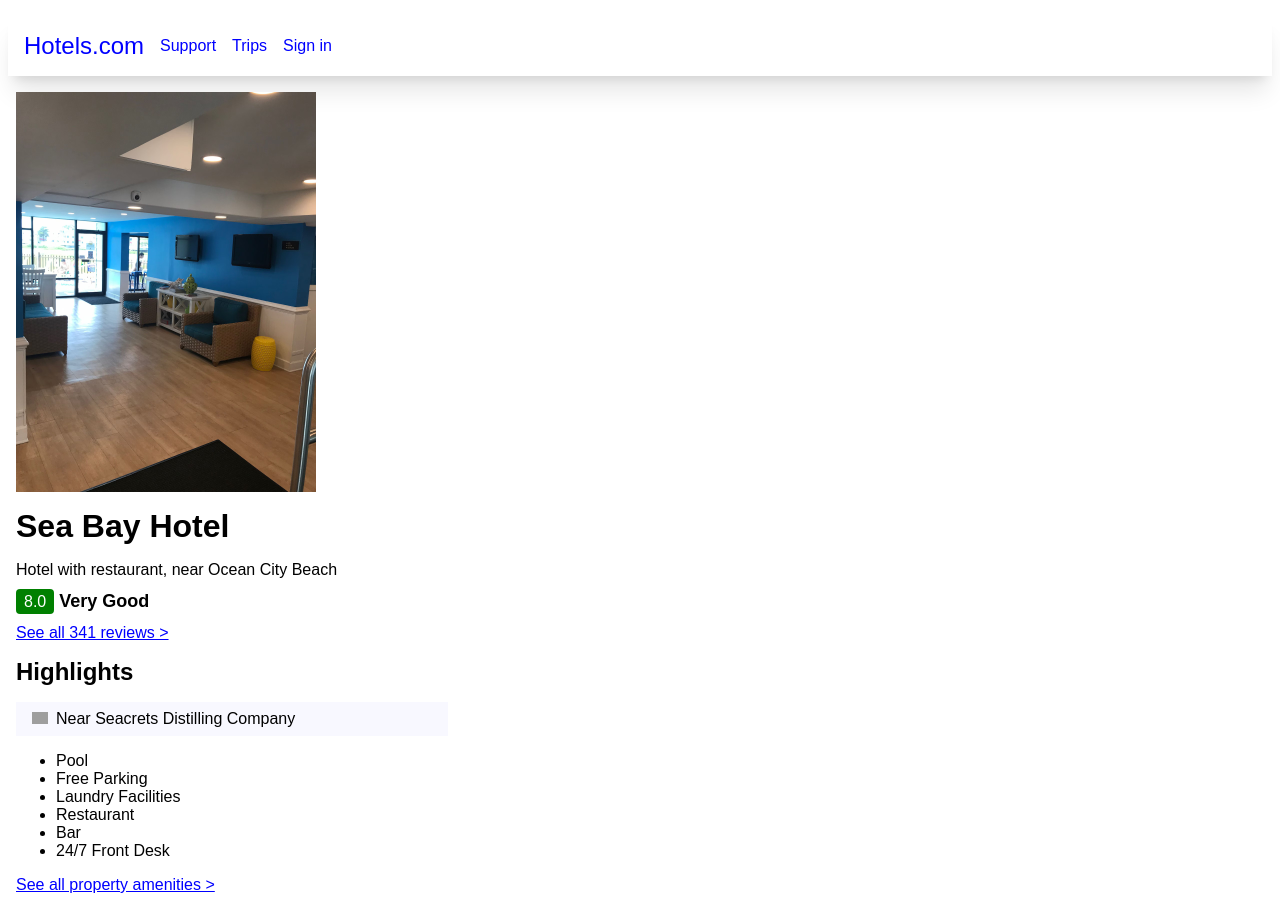
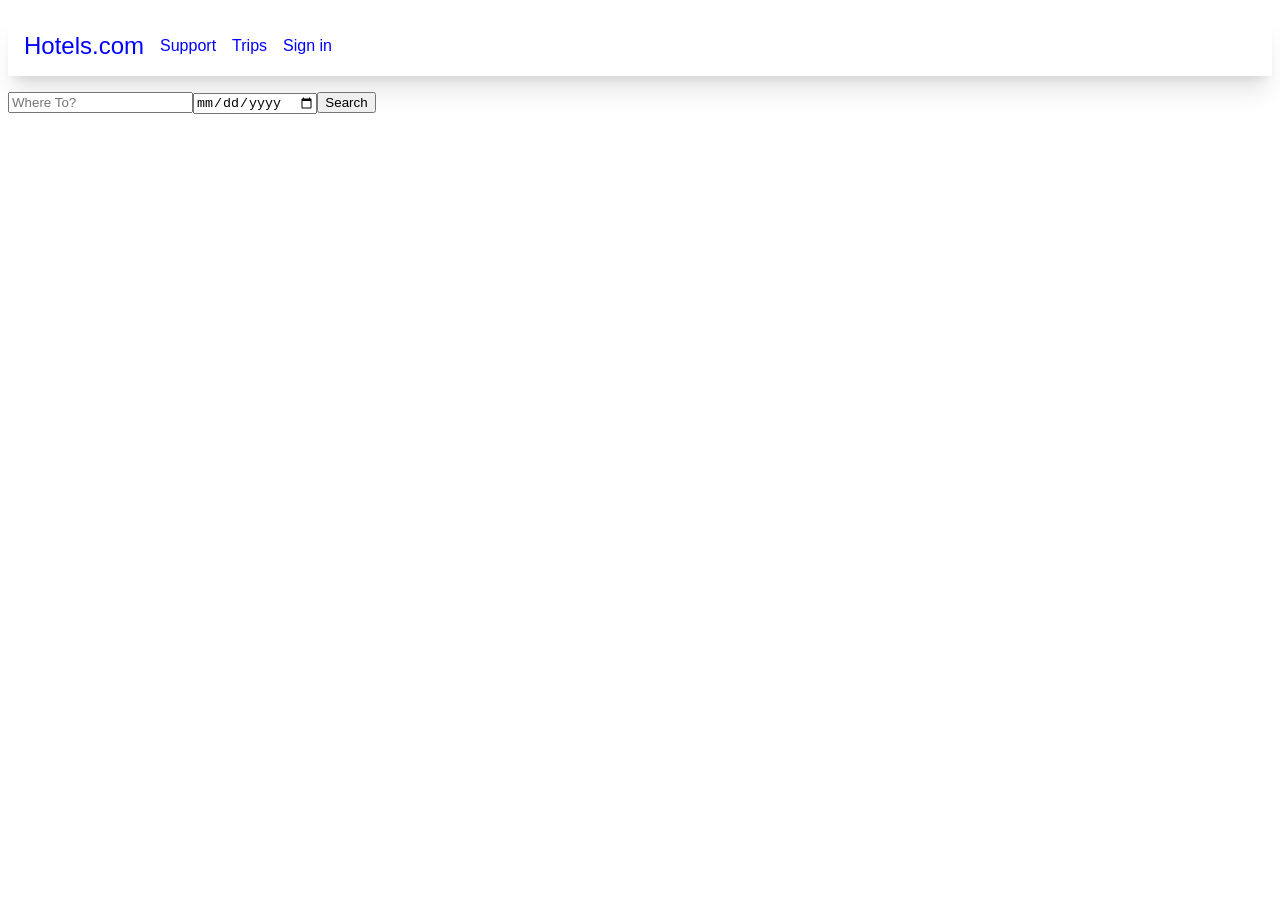
Before and after one commit to irfaan-jamarussadiq/hotels, a React (Vite) app: page / in a window 1280 px wide. After the commit the page ends 800 px from the top, so only its background shows below. Built offline with nearby package versions, Linux system fonts and the light colour scheme; grey boxes are pictures that could not be loaded.

Commit message:
Add basic home page and update links

```diff
--- a/src/App.jsx
+++ b/src/App.jsx
@@ -3,6 +3,7 @@
 import SignIn from './SignIn'
 import { BrowserRouter as Router, Route, Routes } from 'react-router-dom'
 import './App.css'
+import Home from './Home'
 
 function App() {
   return (
@@ -10,8 +11,9 @@
       <NavBar />
       <Router>
         <Routes>
-          <Route path="/" element={<Hotel />} />
-          <Route path="/signin" element={<SignIn />} />
+          <Route path='/' element={<Home />} />
+          <Route path='/hotel' element={<Hotel />} />
+          <Route path='/signin' element={<SignIn />} />
         </Routes>
       </Router>
     </div>
--- /dev/null
+++ b/src/Home.jsx
@@ -0,0 +1,16 @@
+import { useNavigate } from "react-router-dom"
+
+function Home() {
+  const navigate = useNavigate()
+  return (
+    <div>
+      <form>
+        <input placeholder='Where To?' type='search' />
+        <input placeholder='Date' type='date' />
+        <button onClick={() => navigate('/hotel')}>Search</button>
+      </form>
+    </div>
+  )
+}
+
+export default Home
```
